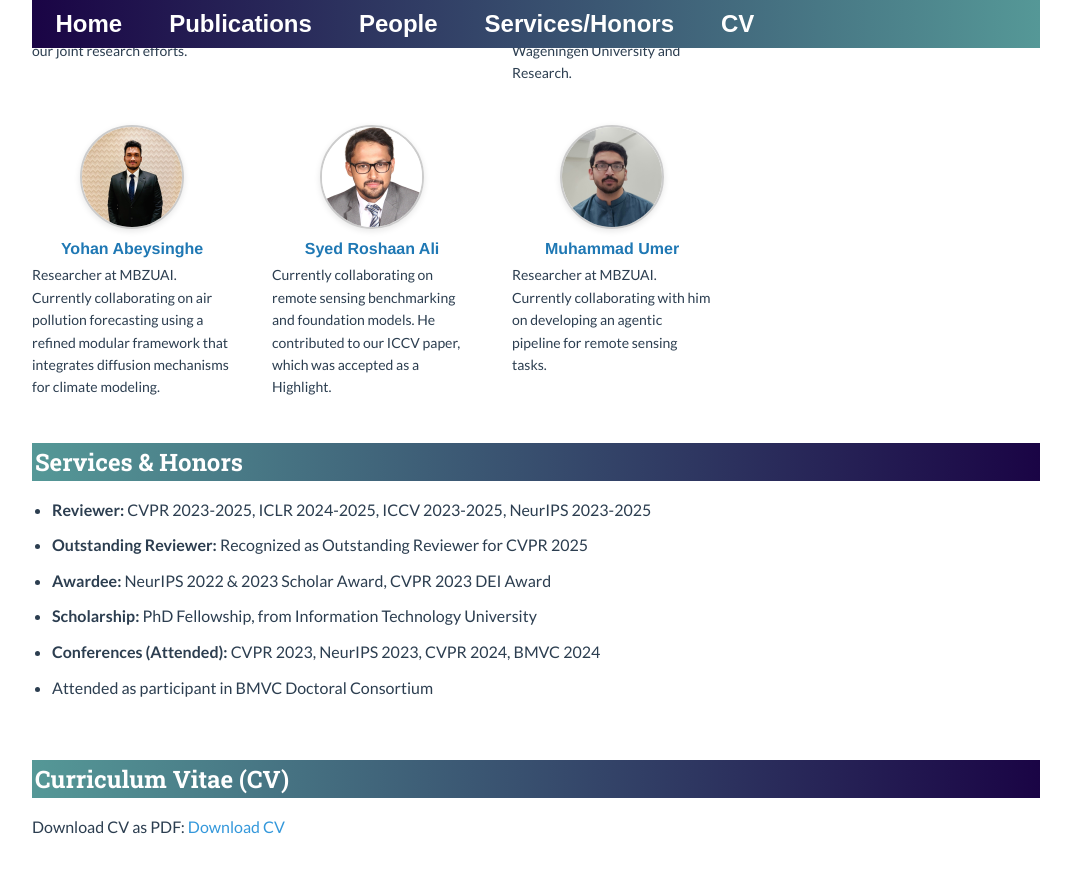
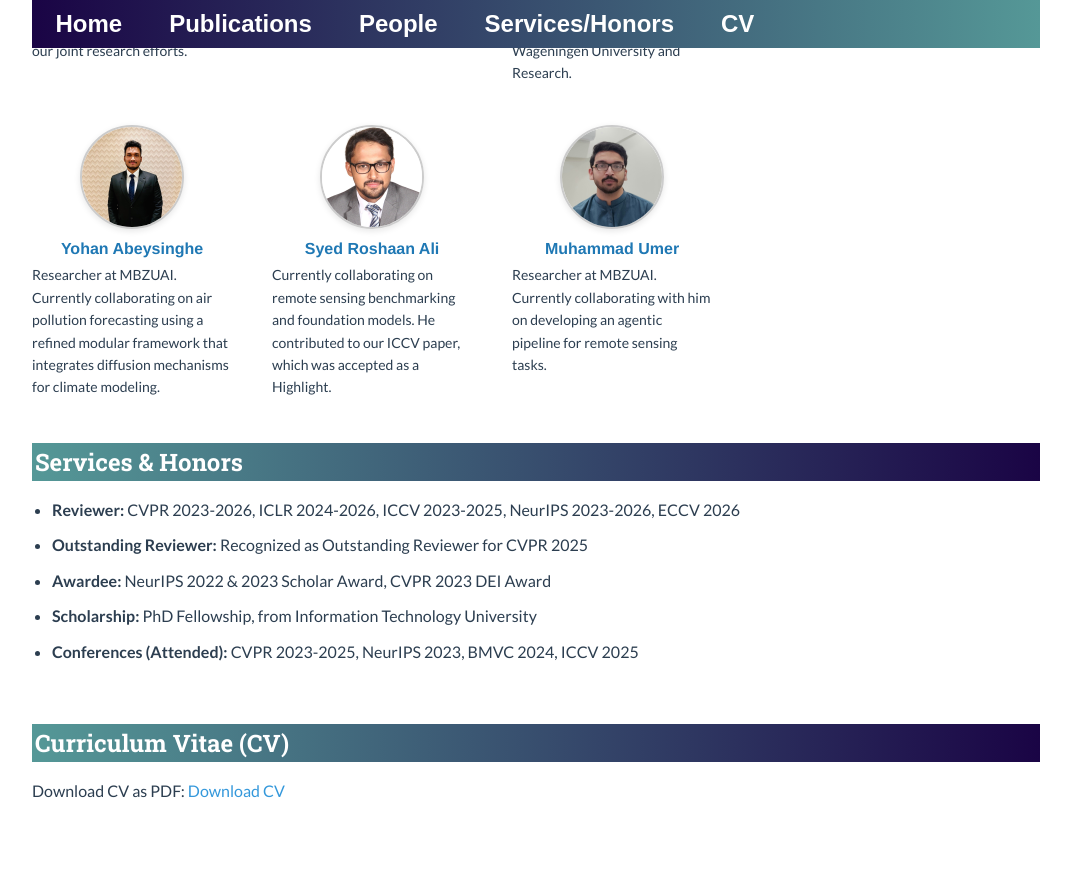
Before and after one commit to akhtarvision/akhtarvision.github.io, a Jekyll site: the page built from index.html, in a window 1280 px wide and 900 px high, scrolled down 3973 px. Shown: the top 873 px of the window, without its empty margins (104-1175 px from the left). Built offline with Jekyll 4.4.1, drawn with Linux system fonts in a browser that asks for light colours; some of the changed text lies outside the part shown.

Commit message:
Update publication details and reviewer information

```diff
--- a/index.html
+++ b/index.html
@@ -95,7 +95,7 @@
         <li style="display: flex; align-items: center; margin-bottom: 30px; font-family: 'Lato', sans-serif; font-size: 16px; line-height: 1.8; color: #2c3e50;">
             <!-- Thumbnail -->
             <div style="flex: 0 0 150px; margin-right: 20px; display: flex; align-items: center;">
-                <img src="thumb_think.png" alt="ThinkGeo Thumbnail" style="width: 100%; height: auto; border-radius: 8px; box-shadow: 0 2px 5px rgba(0, 0, 0, 0.1);">
+                <img src="OEA_thumb.png" alt="OEA Thumbnail" style="width: 100%; height: auto; border-radius: 8px; box-shadow: 0 2px 5px rgba(0, 0, 0, 0.1);">
             </div>
 
             <!-- Publication Details -->
@@ -175,11 +175,11 @@
                 </p>
                 <p style="font-family: 'Roboto Slab', serif; font-size: 16px; color: #2c3e50; margin: 5px 0;">
                     <strong>"Synergistic Neural Forecasting of Air Pollution with Stochastic Sampling"</strong>.
-                    <!-- In <strong>arXiv (2025)</strong>.  -->
+                    <!-- In <strong>npj CleanAir (2026)</strong>.  -->
                 </p>
                 <p style="margin: 5px 0;">
-                    <a href="https://akhtarvision.github.io/" style="font-family: 'Lato', sans-serif; text-decoration: none; color: #3498db;">[Paper (Coming Soon)]</a>
-                    <a href="https://akhtarvision.github.io/" style="font-family: 'Lato', sans-serif; text-decoration: none; color: #e74c3c;">[Code (Coming Soon)]</a>
+                    <a href="https://arxiv.org/abs/2510.23977" style="font-family: 'Lato', sans-serif; text-decoration: none; color: #3498db;">[Paper]</a>
+                    <a href="https://github.com/YohanAbeysinghe/Synergistic-Neural-Forecasting-of-Air-Pollution-with-Stochastic-Sampling" style="font-family: 'Lato', sans-serif; text-decoration: none; color: #e74c3c;">[Code]</a>
                 </p>
             </div>
         </li>
@@ -524,12 +524,12 @@
 <a id="services" class="anchor"></a>
 <h2 style="font-family: 'Roboto Slab', serif; font-size: 24px; color: #ffffff; margin-bottom: 15px;">Services & Honors</h2>
 <ul style="font-family: 'Lato', sans-serif; font-size: 16px; line-height: 1.6; color: #2c3e50; padding-left: 20px; list-style-type: disc;">
-    <li style="margin-bottom: 10px;"><strong>Reviewer:</strong> CVPR 2023-2025, ICLR 2024-2025, ICCV 2023-2025, NeurIPS 2023-2025</li>
+    <li style="margin-bottom: 10px;"><strong>Reviewer:</strong> CVPR 2023-2026, ICLR 2024-2026, ICCV 2023-2025, NeurIPS 2023-2026, ECCV 2026</li>
     <li style="margin-bottom: 10px;"><strong>Outstanding Reviewer:</strong> Recognized as Outstanding Reviewer for CVPR 2025</li>
     <li style="margin-bottom: 10px;"><strong>Awardee:</strong> NeurIPS 2022 & 2023 Scholar Award, CVPR 2023 DEI Award</li>
     <li style="margin-bottom: 10px;"><strong>Scholarship:</strong> PhD Fellowship, from Information Technology University</li>
-    <li style="margin-bottom: 10px;"><strong>Conferences (Attended):</strong> CVPR 2023, NeurIPS 2023, CVPR 2024, BMVC 2024</li>
-    <li style="margin-bottom: 10px;">Attended as participant in BMVC Doctoral Consortium</li>
+    <li style="margin-bottom: 10px;"><strong>Conferences (Attended):</strong> CVPR 2023-2025, NeurIPS 2023, BMVC 2024, ICCV 2025</li>
+    <!-- <li style="margin-bottom: 10px;">Attended as participant in BMVC Doctoral Consortium</li> -->
 </ul>
 
     <!-- Experience Section -->
```
